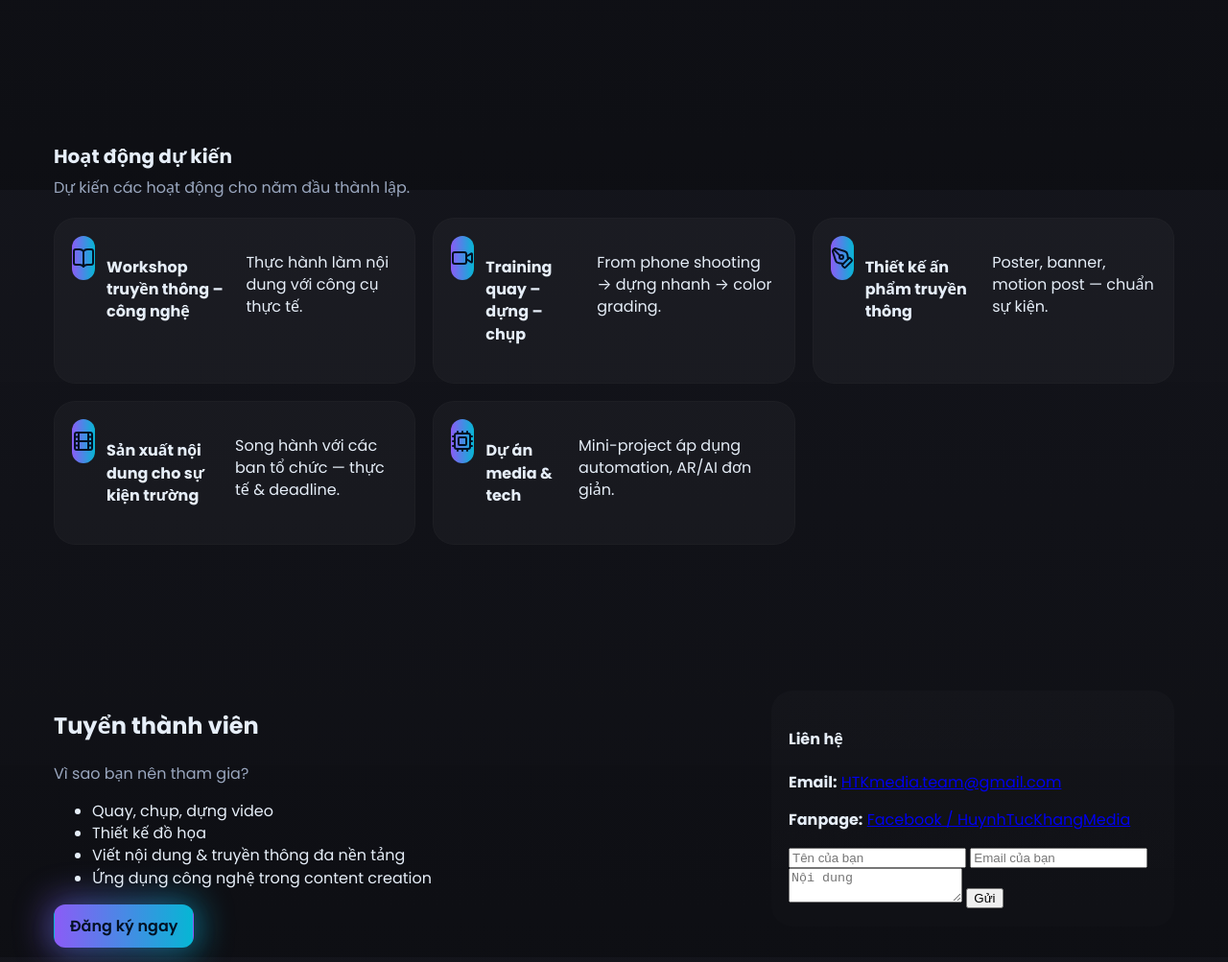
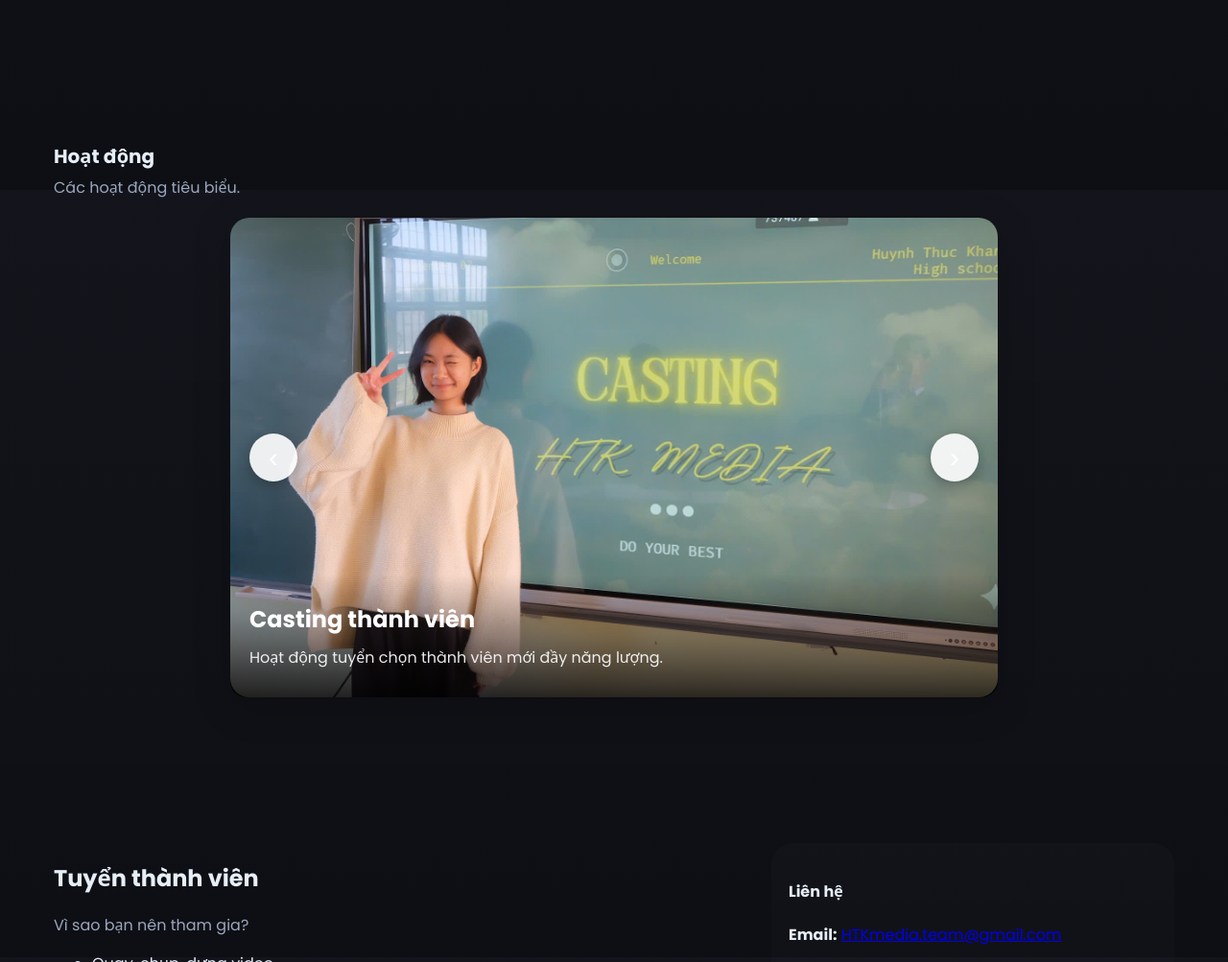
Before and after one commit to thanghope/huynh-thuc-khang-media, a plain HTML site: page index.html in a window 1280 px wide. Shown: the part 2202-3205 px from the top of the page at 96% size. Drawn offline with nearby package versions, Linux system fonts and the light colour scheme.

Commit message:
update hoat dong hehe

```diff
--- a/app.js
+++ b/app.js
@@ -1,17 +1,17 @@
+document.addEventListener('DOMContentLoaded', () => {
+  console.log('🚀 Page loaded');
 
-
-document.addEventListener('DOMContentLoaded', () => {
-  // set current year in footer
+  // ====== SET YEAR IN FOOTER ======
   const y = new Date().getFullYear();
   const yy = document.getElementById('year');
   if(yy) yy.textContent = y;
 
-  // Initialize lucide icons
+  // ====== LUCIDE ICONS ======
   if (window.lucide) {
-    try { lucide.createIcons(); } catch(e){ /* ignore */ }
+    try { lucide.createIcons(); } catch(e){ console.error('Lucide error:', e); }
   }
 
-  // Reveal on scroll with IntersectionObserver
+  // ====== REVEAL ON SCROLL ======
   const reveals = document.querySelectorAll('.reveal');
   const observer = new IntersectionObserver((entries, obs) => {
     entries.forEach(entry => {
@@ -30,7 +30,7 @@ document.addEventListener('DOMContentLoaded', () => {
 
   reveals.forEach(r => observer.observe(r));
 
-  // Tiny hover float effect: add subtle transform on pointerenter/leave to improve "float"
+  // ====== HOVER EFFECTS ======
   document.querySelectorAll('.value-card, .activity-card, .member-card, .card').forEach(el => {
     el.addEventListener('pointerenter', () => {
       el.style.transform = 'translateY(-10px) scale(1.02)';
@@ -43,26 +43,13 @@ document.addEventListener('DOMContentLoaded', () => {
     });
   });
 
-  // Buttons glow pulse on focus (keyboard nav)
+  // ====== BUTTON FOCUS GLOW ======
   document.querySelectorAll('.btn').forEach(btn => {
     btn.addEventListener('focus', () => btn.classList.add('neon-outline'));
     btn.addEventListener('blur', () => btn.classList.remove('neon-outline'));
   });
 
-  // Contact form (simple local UX)
-  const contactForm = document.querySelector('.contact-form');
-  if (contactForm) {
-    contactForm.addEventListener('submit', (e) => {
-      e.preventDefault();
-      // Basic confirmation (no backend) — replace with actual endpoint if needed
-      const btn = contactForm.querySelector('button');
-      btn.disabled = true;
-      btn.textContent = 'Đã gửi';
-      setTimeout(()=>{ btn.disabled=false; btn.textContent='Gửi'; }, 1200);
-    });
-  }
-
-  // small accessibility: smooth scroll for internal anchors
+  // ====== SMOOTH SCROLL ======
   document.querySelectorAll('a[href^="#"]').forEach(a => {
     a.addEventListener('click', (e) => {
       const targetId = a.getAttribute('href').slice(1);
@@ -73,25 +60,92 @@ document.addEventListener('DOMContentLoaded', () => {
       }
     });
   });
-});
-const form = document.getElementById("contact-form");
-const status = document.getElementById("status");
-const GOOGLE_FORM_ACTION = "https://docs.google.com/forms/d/e/1FAIpQLSfOJIPBgP_i5HRbhcs5N0JbXpIqZ4uyPSB0dUSmd8Syi2uJzA/viewform?usp=dialog"; // Form ID của m
 
-form.addEventListener("submit", function(e){
+  // ====== SLIDER CODE ======
+  console.log('🎬 Initializing slider...');
+
+  const sliderWrapper = document.querySelector('.slider-wrapper');
+  const slides = document.querySelectorAll('.slide');
+  const leftBtn = document.querySelector('.arrow.left');
+  const rightBtn = document.querySelector('.arrow.right');
+
+  console.log('Slider wrapper:', sliderWrapper);
+  console.log('Slides:', slides.length);
+  console.log('Left button:', leftBtn);
+  console.log('Right button:', rightBtn);
+
+  if (!sliderWrapper || !slides.length) {
+    console.error('❌ Slider wrapper or slides not found!');
+    return;
+  }
+
+  if (!leftBtn || !rightBtn) {
+    console.error('❌ Arrow buttons not found!');
+    return;
+  }
+
+  console.log('✅ All slider elements found!');
+
+  let currentIndex = 0;
+  const totalSlides = slides.length;
+
+  function updateSlider() {
+    const offset = -currentIndex * 100;
+    sliderWrapper.style.transform = `translateX(${offset}%)`;
+    console.log('📸 Moved to slide:', currentIndex);
+  }
+
+  // QUAN TRỌNG: Dùng onclick thay vì addEventListener
+  leftBtn.onclick = function(e) {
+    e.preventDefault();
+    e.stopPropagation();
+    console.log('⬅️ Left button clicked!');
+    currentIndex = (currentIndex - 1 + totalSlides) % totalSlides;
+    updateSlider();
+  };
+
+  rightBtn.onclick = function(e) {
+    e.preventDefault();
+    e.stopPropagation();
+    console.log('➡️ Right button clicked!');
+    currentIndex = (currentIndex + 1) % totalSlides;
+    updateSlider();
+  };
+
+  // Auto slide (bỏ comment nếu muốn tự động chuyển)
+  /*
+  setInterval(() => {
+    currentIndex = (currentIndex + 1) % totalSlides;
+    updateSlider();
+  }, 5000);
+  */
+
+  console.log('✅ Slider initialized!');
+
+  // ====== GOOGLE FORM SUBMISSION ======
+  const form = document.querySelector('form[action*="google.com/forms"]');
+  const status = document.getElementById('status');
+
+  if (form && status) {
+    form.addEventListener('submit', function(e) {
       e.preventDefault();
       const formData = new FormData(form);
+      const actionUrl = form.getAttribute('action');
 
-  fetch(GOOGLE_FORM_ACTION, {
-    method: "POST",
-    mode: "no-cors",
+      fetch(actionUrl, {
+        method: 'POST',
+        mode: 'no-cors',
         body: formData
       })
       .then(() => {
-    status.innerText = "✓ Gửi thành công! Cảm ơn bạn.";
+        status.innerText = '✓ Gửi thành công! Cảm ơn bạn.';
+        status.style.color = '#4ade80';
         form.reset();
       })
       .catch(() => {
-    status.innerText = "✗ Gửi thất bại, thử lại.";
+        status.innerText = '✗ Gửi thất bại, thử lại.';
+        status.style.color = '#f87171';
       });
     });
+  }
+});
--- a/index.html
+++ b/index.html
@@ -227,8 +227,8 @@
           </div>
 
           <div class="member-card reveal" data-delay="450">
-            <div class="avatar" style="background-image:url('image/newperson.jpg')"></div>
-            <h4>Tên </h4>
+            <div class="avatar" style="background-image:url('image/hinhla.jpg')"></div>
+            <h4>Phan Hà Linh </h4>
             <p class="role">Trưởng ban hậu cần</p>
             <div class="info-box"></div>
           </div>
@@ -247,48 +247,49 @@
         </div>
       </div>
     </section>
+    <!-- HOAT DONG -->
+   <section id="activities" class="section activities-section">
+  <div class="container">
+    <div class="section-head reveal">
+      <h2>Hoạt động</h2>
+      <p class="lede">Các hoạt động tiêu biểu.</p>
+    </div>
 
-    <!-- hoạt động -->
-    <section id="activities" class="section activities-section">
-      <div class="container">
-        <div class="section-head reveal">
-          <h2>Hoạt động dự kiến</h2>
-          <p class="lede">Dự kiến các hoạt động cho năm đầu thành lập.</p>
+    <div class="activities-grid">
+
+      <div class="activity-card-slider reveal" data-delay="80">
+
+        <div class="slider-wrapper">
+          <div class="slide" style="background-image:url('image/hoatdong/c1.jpg')"></div>
+          <div class="slide" style="background-image:url('image/hoatdong/c2.jpg')"></div>
+          <div class="slide" style="background-image:url('image/hoatdong/c3.jpg')"></div>
+          <div class="slide" style="background-image:url('image/hoatdong/c4.jpg')"></div>
+          <div class="slide" style="background-image:url('image/hoatdong/c5.jpg')"></div>
+          <div class="slide" style="background-image:url('image/hoatdong/c6.jpg')"></div>
+          <div class="slide" style="background-image:url('image/hoatdong/c7.jpg')"></div>
+          <div class="slide" style="background-image:url('image/hoatdong/c8.jpg')"></div>
+          <div class="slide" style="background-image:url('image/hoatdong/c9.jpg')"></div>
+          <div class="slide" style="background-image:url('image/hoatdong/c10.jpg')"></div>
+          <div class="slide" style="background-image:url('image/hoatdong/c11.jpg')"></div>
         </div>
 
-        <div class="activities-grid">
-          <div class="activity-card reveal" data-delay="80">
-            <div class="icon"><i data-lucide="book-open"></i></div>
-            <h4>Workshop truyền thông – công nghệ</h4>
-            <p>Thực hành làm nội dung với công cụ thực tế.</p>
-          </div>
+        <!-- Nút điều hướng -->
 
-          <div class="activity-card reveal" data-delay="160">
-            <div class="icon"><i data-lucide="video"></i></div>
-            <h4>Training quay – dựng – chụp</h4>
-            <p>From phone shooting → dựng nhanh → color grading.</p>
-          </div>
+        <button class="arrow left">‹</button>
+        <button class="arrow right">›</button>
 
-          <div class="activity-card reveal" data-delay="240">
-            <div class="icon"><i data-lucide="pen-tool"></i></div>
-            <h4>Thiết kế ấn phẩm truyền thông</h4>
-            <p>Poster, banner, motion post — chuẩn sự kiện.</p>
-          </div>
+        <!-- Chữ mô tả -->
+        <div class="activity-caption">
+          <h3>Casting thành viên</h3>
+          <p>Hoạt động tuyển chọn thành viên mới đầy năng lượng.</p>
+        </div>
 
-          <div class="activity-card reveal" data-delay="320">
-            <div class="icon"><i data-lucide="film"></i></div>
-            <h4>Sản xuất nội dung cho sự kiện trường</h4>
-            <p>Song hành với các ban tổ chức — thực tế &amp; deadline.</p>
-          </div>
+      </div> <!-- end slider -->
 
-          <div class="activity-card reveal" data-delay="400">
-            <div class="icon"><i data-lucide="cpu"></i></div>
-            <h4>Dự án media &amp; tech</h4>
-            <p>Mini-project áp dụng automation, AR/AI đơn giản.</p>
-          </div>
-        </div>
-      </div>
-    </section>
+    </div> <!-- end activities-grid -->
+  </div> <!-- end container -->
+</section>
+
 
     <!-- JOIN -->
     <section id="join" class="section join-section">
--- a/styles.css
+++ b/styles.css
@@ -128,10 +128,45 @@ body::before {
 .member-card:hover{transform:translateY(-10px) scale(1.02);box-shadow:0 18px 36px rgba(6,182,212,0.06)}
 
 /* Activities */
-.activities-grid{display:grid;grid-template-columns:repeat(3,1fr);gap:18px;margin-top:18px}
-.activity-card{background:var(--card-bg);padding:18px;border-radius:22px;border:1px solid rgba(255,255,255,0.02);transition:var(--transition);display:flex;gap:12px;align-items:flex-start}
-.activity-card .icon{width:46px;height:46px;border-radius:12px;display:flex;align-items:center;justify-content:center;background:linear-gradient(90deg,var(--accent-1),var(--accent-2));color:#021124}
-.activity-card:hover{transform:translateY(-8px) scale(1.01);box-shadow:0 20px 45px rgba(139,92,246,0.07)}
+.activity-card-slider {
+  position: relative;
+  width: 100%;
+  overflow: hidden;
+  border-radius: 20px;
+  height: 350px;
+}
+
+.slider-wrapper {
+  display: flex;
+  transition: transform 0.4s ease;
+  width: 100%;
+  height: 100%;
+}
+
+.slide {
+  min-width: 100%;
+  height: 100%;
+  background-size: cover;
+  background-position: center;
+  border-radius: 20px;
+}
+
+.arrow {
+  position: absolute;
+  top: 50%;
+  transform: translateY(-50%);
+  z-index: 20;
+  background: rgba(0,0,0,0.4);
+  border: none;
+  color: white;
+  padding: 12px 18px;
+  font-size: 26px;
+  cursor: pointer;
+  border-radius: 50%;
+}
+
+.arrow.left { left: 10px; }
+.arrow.right { right: 10px; }
 
 /* Join section */
 .join-inner{display:grid;grid-template-columns:1fr 420px;gap:28px;align-items:start}
@@ -359,3 +394,107 @@ body::before {
   z-index: 9999;
   pointer-events: none;
 } */
+/* ====== SLIDER STYLES ====== */
+.activity-card-slider {
+  position: relative;
+  width: 100%;
+  max-width: 800px;
+  height: 500px;
+  margin: 0 auto;
+  overflow: hidden;
+  border-radius: 16px;
+  box-shadow: 0 10px 40px rgba(0,0,0,0.2);
+}
+
+.slider-wrapper {
+  display: flex;
+  height: 100%;
+  transition: transform 0.5s ease-in-out;
+}
+
+.slide {
+  min-width: 100%;
+  height: 100%;
+  background-size: cover;
+  background-position: center;
+  background-repeat: no-repeat;
+}
+
+/* Nút mũi tên */
+.arrow {
+  position: absolute;
+  top: 50%;
+  transform: translateY(-50%);
+  background: rgba(255, 255, 255, 0.9);
+  border: none;
+  border-radius: 50%;
+  width: 50px;
+  height: 50px;
+  font-size: 30px;
+  cursor: pointer;
+  z-index: 10;
+  transition: all 0.3s ease;
+  display: flex;
+  align-items: center;
+  justify-content: center;
+  box-shadow: 0 4px 15px rgba(0,0,0,0.3);
+}
+
+.arrow:hover {
+  background: rgba(255, 255, 255, 1);
+  transform: translateY(-50%) scale(1.1);
+}
+
+.arrow.left {
+  left: 20px;
+}
+
+.arrow.right {
+  right: 20px;
+}
+
+/* Caption */
+.activity-caption {
+  position: absolute;
+  bottom: 0;
+  left: 0;
+  right: 0;
+  background: linear-gradient(to top, rgba(0,0,0,0.8), transparent);
+  color: white;
+  padding: 30px 20px;
+}
+
+.activity-caption h3 {
+  margin: 0 0 10px 0;
+  font-size: 24px;
+}
+
+.activity-caption p {
+  margin: 0;
+  opacity: 0.9;
+}
+
+/* Responsive */
+@media (max-width: 768px) {
+  .activity-card-slider {
+    height: 400px;
+  }
+
+  .arrow {
+    width: 40px;
+    height: 40px;
+    font-size: 24px;
+  }
+
+  .arrow.left {
+    left: 10px;
+  }
+
+  .arrow.right {
+    right: 10px;
+  }
+}
+.arrow {
+  pointer-events: auto !important;
+  cursor: pointer !important;
+}
```
Also changed, not shown: image/hinhla.jpg (added), image/hoatdong/c1.jpg (added), image/hoatdong/c10.jpg (added), image/hoatdong/c11.jpg (added), image/hoatdong/c2.jpg (added), image/hoatdong/c3.jpg (added), image/hoatdong/c4.jpg (added), image/hoatdong/c5.jpg (added), image/hoatdong/c6.jpg (added), image/hoatdong/c7.jpg (added), image/hoatdong/c8.jpg (added), image/hoatdong/c9.jpg (added). Lines whose indentation alone changed are shown as unchanged.
